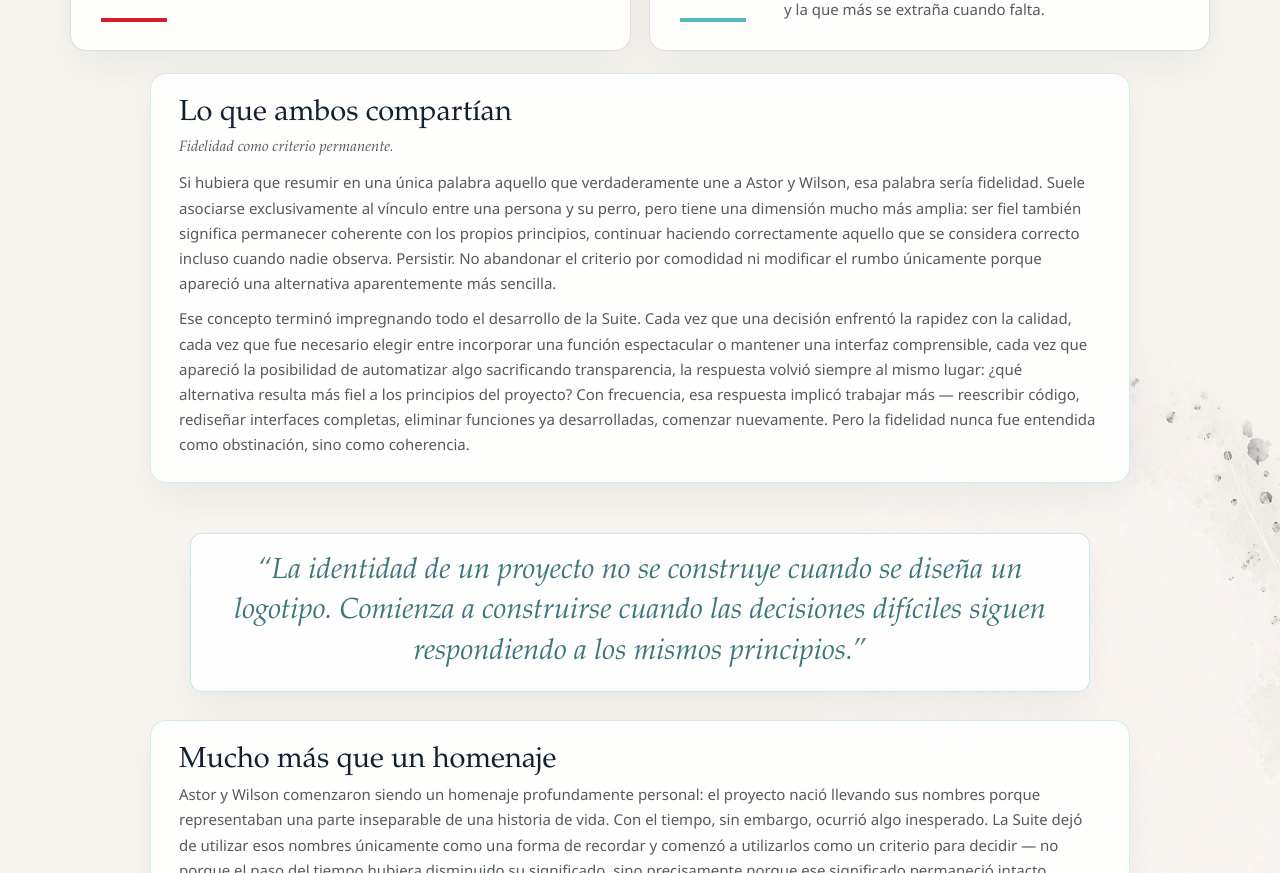
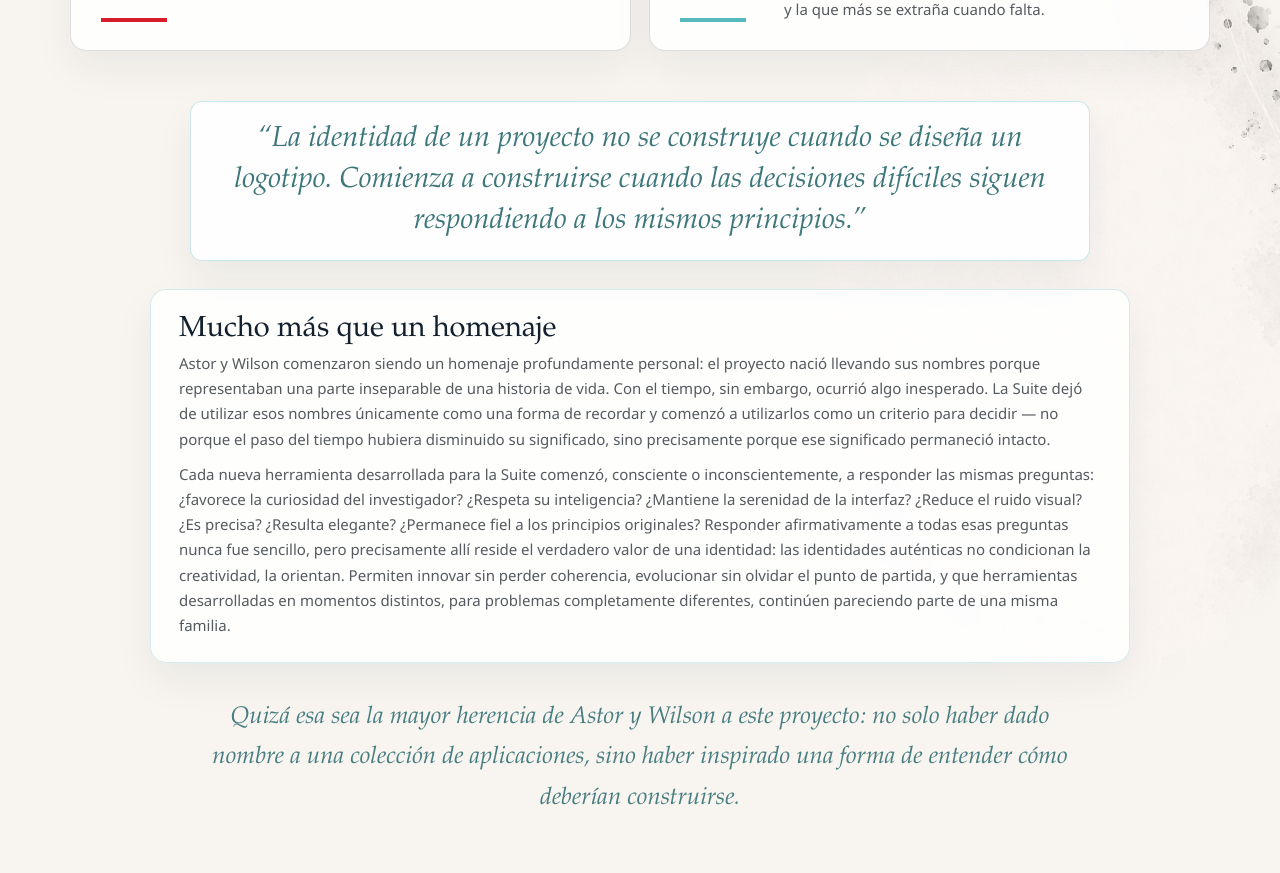
Before and after one commit to ramas2026/astorwilson-web, a plain HTML site: page index.html in a window 1280 px wide. Shown: the part 4983-5856 px from the top of the page. Drawn offline with Linux system fonts and the light colour scheme.

Commit message:
Add files via upload

```diff
--- a/index.html
+++ b/index.html
@@ -138,13 +138,6 @@
           </article>
         </div>
 
-        <article class="shared-values reveal">
-          <h3>Lo que ambos compartían</h3>
-          <p class="trait">Fidelidad como criterio permanente.</p>
-          <p>Si hubiera que resumir en una única palabra aquello que verdaderamente une a Astor y Wilson, esa palabra sería fidelidad. Suele asociarse exclusivamente al vínculo entre una persona y su perro, pero tiene una dimensión mucho más amplia: ser fiel también significa permanecer coherente con los propios principios, continuar haciendo correctamente aquello que se considera correcto incluso cuando nadie observa. Persistir. No abandonar el criterio por comodidad ni modificar el rumbo únicamente porque apareció una alternativa aparentemente más sencilla.</p>
-          <p>Ese concepto terminó impregnando todo el desarrollo de la Suite. Cada vez que una decisión enfrentó la rapidez con la calidad, cada vez que fue necesario elegir entre incorporar una función espectacular o mantener una interfaz comprensible, cada vez que apareció la posibilidad de automatizar algo sacrificando transparencia, la respuesta volvió siempre al mismo lugar: ¿qué alternativa resulta más fiel a los principios del proyecto? Con frecuencia, esa respuesta implicó trabajar más — reescribir código, rediseñar interfaces completas, eliminar funciones ya desarrolladas, comenzar nuevamente. Pero la fidelidad nunca fue entendida como obstinación, sino como coherencia.</p>
-        </article>
-
         <blockquote class="reveal">“La identidad de un proyecto no se construye cuando se diseña un logotipo. Comienza a construirse cuando las decisiones difíciles siguen respondiendo a los mismos principios.”</blockquote>
 
         <article class="shared-values secondary-panel reveal">
```
